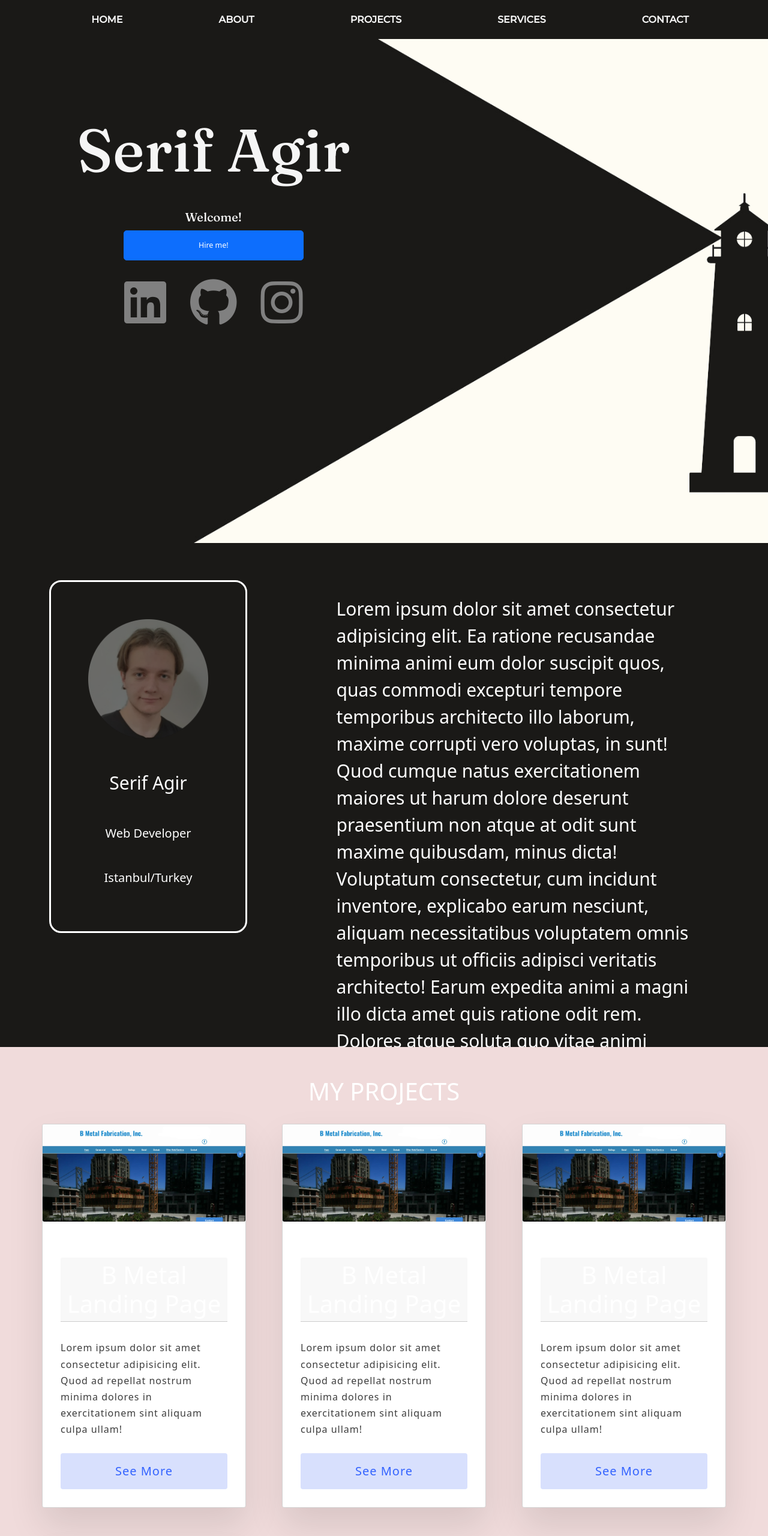
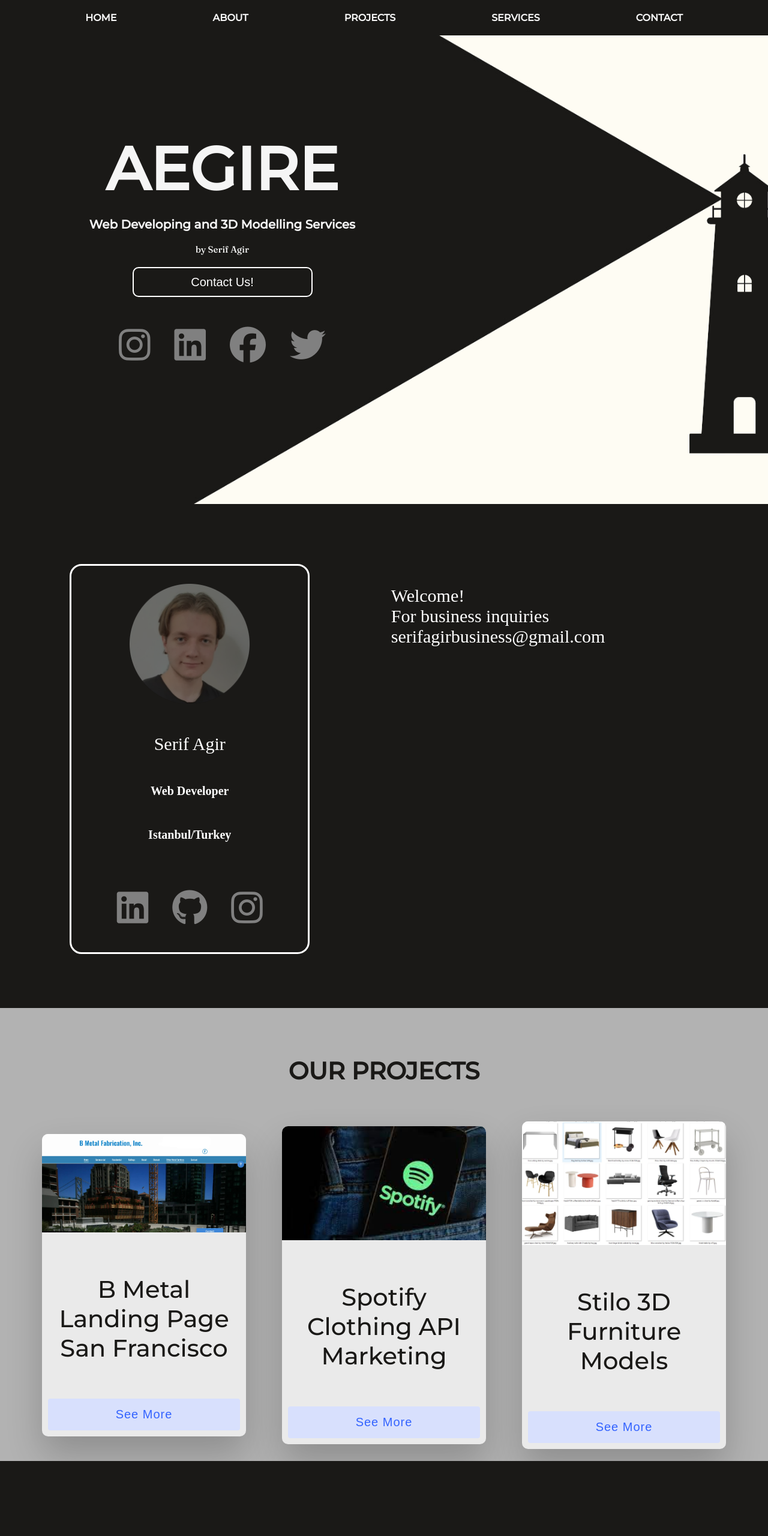
Before and after one commit to serifagir/personal-website, a website: page index.html in a window 1280 px wide. Shown: the top 2560 px of the page at 60% size. Drawn offline with nearby package versions, Linux system fonts and the light colour scheme.

Commit message:
first release

```diff
--- a/index.html
+++ b/index.html
@@ -6,7 +6,6 @@
     <meta name="viewport" content="width=device-width, initial-scale=1.0">
     <title>Welcome!</title>
     <link rel="stylesheet" href="styles/main-style.css">
-    <link href="https://cdn.jsdelivr.net/npm/bootstrap@5.3.0-alpha1/dist/css/bootstrap.min.css" rel="stylesheet" integrity="sha384-GLhlTQ8iRABdZLl6O3oVMWSktQOp6b7In1Zl3/Jr59b6EGGoI1aFkw7cmDA6j6gD" crossorigin="anonymous">
     <link rel="stylesheet" href="https://kit.fontawesome.com/551d6b1edf.css" crossorigin="anonymous">
     <link rel="preconnect" href="https://fonts.googleapis.com">
     <link rel="preconnect" href="https://fonts.gstatic.com" crossorigin>
@@ -17,25 +16,25 @@
 <body>
     <nav class="navbar-main">
         <ul>
-            <li><a href="#">HOME</a></li>
-            <li><a href="#">ABOUT</a></li>
-            <li><a href="#">PROJECTS</a></li>
-            <li><a href="#">SERVICES</a></li>
-            <li><a href="#">CONTACT</a></li>
+            <li><a href="#home">HOME</a></li>
+            <li><a href="#about">ABOUT</a></li>
+            <li><a href="#projects">PROJECTS</a></li>
+            <li><a href="#services">SERVICES</a></li>
+            <li><a href="#contact">CONTACT</a></li>
         </ul>
     </nav>
     <section id="home">
         <div class="main">
-            <h1 class="headings-h1">Serif Agir</h1>
-            <h2 class="headings-h2">Welcome!</h2>
-            <button class="btn btn-primary btn-lg">
-                Hire me!
-            </button>
+            <h1 class="headings-h1">AEGIRE</h1>
+            <h5>Web Developing and 3D Modelling Services</h5>
+            <p>by Serif Agir</p>
+            <button class="btn">Contact Us!</button>
             <div class="icon">
                 <ul>
-                    <li><a href="https://www.linkedin.com/in/serifagir/" target="_blank"><i class="fa-brands fa-linkedin fa-8x"></i></a></li>
-                    <li><a href="https://github.com/serifagir" target="_blank"><i class="fa-brands fa-github fa-8x"></i></a></li>
-                    <li><a href="https://www.instagram.com/serif_agir/" target="_blank"><i class="fa-brands fa-instagram fa-8x"></i></a></li>
+                    <li><a href="https://www.instagram.com/serif_agir/" target="_blank"><i class="fa-brands fa-instagram fa-6x"></i></a></li>
+                    <li><a href="https://www.linkedin.com/in/serifagir/" target="_blank"><i class="fa-brands fa-linkedin fa-6x"></i></a></li>
+                    <li><a href="" target="_blank"><i class="fa-brands fa-facebook fa-6x"></i></a></li>
+                    <li><a href="" target="_blank"><i class="fa-brands fa-twitter fa-6x"></i></a></li>
                 </ul>
             </div>
         </div>
@@ -51,22 +50,28 @@
                 <p>Serif Agir</p>
                 <h5>Web Developer</h5>
                 <h5>Istanbul/Turkey</h5>
-                <p></p>
+                <div class="icon">
+                    <ul>
+                        <li><a href="https://www.linkedin.com/in/serifagir/" target="_blank"><i class="fa-brands fa-linkedin fa-6x"></i></a></li>
+                        <li><a href="https://github.com/serifagir" target="_blank"><i class="fa-brands fa-github fa-6x"></i></a></li>
+                        <li><a href="https://www.instagram.com/serif_agir/" target="_blank"><i class="fa-brands fa-instagram fa-6x"></i></a></li>
+                    </ul>
+                </div>
             </div>
         </div>
         <div id="intro">
-            <p>Lorem ipsum dolor sit amet consectetur adipisicing elit. Ea ratione recusandae minima animi eum dolor suscipit quos, quas commodi excepturi tempore temporibus architecto illo laborum, maxime corrupti vero voluptas, in sunt! Quod cumque natus exercitationem maiores ut harum dolore deserunt praesentium non atque at odit sunt maxime quibusdam, minus dicta! Voluptatum consectetur, cum incidunt inventore, explicabo earum nesciunt, aliquam necessitatibus voluptatem omnis temporibus ut officiis adipisci veritatis architecto! Earum expedita animi a magni illo dicta amet quis ratione odit rem. Dolores atque soluta quo vitae animi mollitia? Libero delectus atque accusamus enim dolores aliquid distinctio sit illum maxime reprehenderit. Eos.</p>
+            <p>Welcome! <br> For business inquiries serifagirbusiness@gmail.com </p>
         </div>
     </section>
     <section id="projects">
-        <h1>MY PROJECTS</h1>
+        <h1>OUR PROJECTS</h1>
         <div class="grid">
             <div class="grid-item">
                 <div class="card">
                     <img class="card-img" src="/images/project1.jpg" alt="Project 1">
                     <div class="card-content">
-                        <h1 class="card-header">B Metal Landing Page</h1>
-                        <p class="card-text">Lorem ipsum dolor sit amet consectetur adipisicing elit. Quod ad repellat nostrum minima dolores in exercitationem sint aliquam culpa ullam!</p>
+                        <h1 class="card-header">B Metal Landing Page San Francisco</h1>
+                        <p class="card-text"></p>
                         <button class="card-btn">See More</button>
                     </div>
                 </div>
@@ -74,10 +79,10 @@
 
             <div class="grid-item">
                 <div class="card">
-                    <img class="card-img" src="/images/project1.jpg" alt="Project 1">
+                    <img class="card-img" src="/images/project2.jpg" alt="Project 1">
                     <div class="card-content">
-                        <h1 class="card-header">B Metal Landing Page</h1>
-                        <p class="card-text">Lorem ipsum dolor sit amet consectetur adipisicing elit. Quod ad repellat nostrum minima dolores in exercitationem sint aliquam culpa ullam!</p>
+                        <h1 class="card-header">Spotify Clothing API Marketing </h1>
+                        <p class="card-text"></p>
                         <button class="card-btn">See More</button>
                     </div>
                 </div>
@@ -85,26 +90,43 @@
 
             <div class="grid-item">
                 <div class="card">
-                    <img class="card-img" src="/images/project1.jpg" alt="Project 1">
+                    <img class="card-img" src="/images/project3.jpg" alt="Project 1">
                     <div class="card-content">
-                        <h1 class="card-header">B Metal Landing Page</h1>
-                        <p class="card-text">Lorem ipsum dolor sit amet consectetur adipisicing elit. Quod ad repellat nostrum minima dolores in exercitationem sint aliquam culpa ullam!</p>
+                        <h1 class="card-header">Stilo 3D Furniture Models</h1>
+                        <p class="card-text"></p>
                         <button class="card-btn">See More</button>
                     </div>
                 </div>
             </div>
 
-            <div class="grid-item">
-                <div class="card">
-                    <img class="card-img" src="/images/project1.jpg" alt="Project 1">
-                    <div class="card-content">
-                        <h1 class="card-header">B Metal Landing Page</h1>
-                        <p class="card-text">Lorem ipsum dolor sit amet consectetur adipisicing elit. Quod ad repellat nostrum minima dolores in exercitationem sint aliquam culpa ullam!</p>
-                        <button class="card-btn">See More</button>
+
+        </div>
+    </section>
+
+    <section id="services">
+        <h1>SERVICES</h1>
+        <div class="grid-services">
+            <div class="grid-services-item">
+                <div class="services-card">
+                    <div class="services-card-content">
+                        <h1 class="services-card-header">Web Development</h1>
+                        <p class="services-card-text"></p>
                     </div>
                 </div>
             </div>
+
+            <div class="grid-services-item">
+                <div class="services-card">
+                    <div class="services-card-content">
+                        <h1 class="services-card-header">3D Modeling</h1>
+                        <p class="services-card-text"></p>
+                    </div>
+                </div>
+            </div>
+
+
         </div>
     </section>
+
 </body>
 </html>
--- a/styles/main-style.css
+++ b/styles/main-style.css
@@ -27,7 +27,7 @@ body{
     justify-content: center;
     align-items: center;
     background-color: rgb(26,25,23);
-    position: sticky;
+    position: fixed;
     top:0;
     z-index:10;
     width:100%;
@@ -95,7 +95,7 @@ body{
     flex-direction: column;
     align-items: center;
     position:absolute;
-    top: 20%;
+    top: 25%;
     left: 10%;
 }
 
@@ -103,8 +103,25 @@ body{
     color:whitesmoke;
     font-size: 10rem;
     text-align: center;
-    margin: 30px 0px;
-    font-family: 'Fraunces', serif;
+    margin: 20px 0px;
+    font-family: 'Montserrat', sans-serif;
+    font-weight: 800;
+}
+.main p{
+    color:whitesmoke;
+    font-size: 1.5rem;
+    margin: 20px 0px;
+    text-align: center;
+    font-family: 'Fraunces', sans-serif;
+    font-weight: 800;
+}
+
+.main h5{
+    color:whitesmoke;
+    font-size: 2rem;
+    text-align: center;
+    margin: 0px;
+    font-family: 'Montserrat', sans-serif;
     font-weight: 800;
 }
 
@@ -118,15 +135,15 @@ body{
 }
 
 .btn{
-    padding: 30px 70px;
     background-color: transparent;
-    border: 1px solid white;
+    border: 2px solid white;
+    border-radius: 10px;
     color: white;
     outline: none;
     transition: .6s ease;
     width:30rem;
     height:5rem;
-    font-size: 1em;
+    font-size: 2rem;
 }
 
 .btn:hover{
@@ -150,6 +167,12 @@ body{
     width:5rem;
 }
 
+.icon ul li a i:hover{
+    color:white;
+    transition: all .4s ease;
+}
+
+
 .icon ul li a i{
     color: gray;
 }
@@ -157,7 +180,6 @@ body{
 .gif{
     position:relative;
     display:block;
-
     width:200px;
     height:100px;
 }
@@ -168,7 +190,7 @@ body{
     display: flex;
     flex-direction: row;
     box-sizing: border-box;
-    justify-content: cennter;
+    justify-content: center;
     padding-left: 20px;
     padding-right: 20px;
     background-color: rgb(26,25,23);
@@ -201,17 +223,24 @@ body{
 #pic{
     display:flex;
     flex-direction: column;
-    margin: 5%;
-    padding: 5%;
-    height: 70%;
+    position: relative;
+    top:50px;
+    height: 650px;
+    width: 400px;
+    margin-top:50px;
     border: 3px solid white;
     border-radius: 20px;
+
 }
 
 #pic img{
+    position: relative;
     width: 200px;
     height: 200px;
     opacity: 0.4;
+    margin-left:auto;
+    margin-right:auto;
+    margin-top:30px;
 }
 
 #intro{
@@ -229,7 +258,13 @@ body{
 
 #intro p{
     text-align: left;
-    margin:10%;
+    margin:20%;
+}
+
+.icon{
+    display: flex;
+    margin:20px;
+    justify-content: center;
 }
 
 /*Projects Section*/
@@ -239,16 +274,16 @@ body{
     box-sizing: border-box;
     justify-content: center;
     padding: 20px;
-    margin-bottom: 50px;
     width: 100%;
-    background-color: #F0DBDB;
+    background-color: #B2B2B2;
 }
 
 #projects h1{
-    color:white;
+    color:rgb(26,25,23);;
+    font-family: 'Montserrat', sans-serif;
     font-size: 4rem;
     text-align: center;
-    margin: 30px 0px;
+    margin: 60px 0px;
 }
 
 /*Projects Section ---> Grid Section*/
@@ -264,11 +299,13 @@ body{
 }
 
 .grid-item{
+    background-color: #EAEAEA;
     border-radius: 0.4rem;
     overflow: hidden;
-    box-shadow: 0 3rem 6rem rgba(0, 0, 0, 0.1);
+    box-shadow: 0 3rem 6rem rgba(0, 0, 0, 0.2);
     cursor: pointer;
     transition: 0.2s;
+    border-radius: 10px;
 }
 
 .grid-item:hover{
@@ -284,14 +321,14 @@ body{
 }
 
 .card-content{
-    padding: 3rem;
+    padding: 1rem;
 }
 
 .card-header{
-    font-size: 3rem;
+    font-size: 1rem;
     font-weight: 500;
-    color: #0d0d0d;
-    margin-bottom: 1.5rem;
+    color: rgb(26,25,23);
+    margin: 0px;
 }
 
 .card-text{
@@ -322,6 +359,93 @@ body{
     background-color: #c2cffc;
 }
 
+/*Services Section*/
+#services{
+    display: flex;
+    flex-direction: column;
+    box-sizing: border-box;
+    justify-content: center;
+    background-color: rgb(26,25,23);
+    width:100%;
+    height: 840px;
+}
+
+#services h1{
+    color:whitesmoke;
+    font-family: 'Montserrat', sans-serif;
+    font-size: 4rem;
+    text-align: center;
+    margin: 30px 0px;
+}
+
+/*Services Section -->Card Grid*/
+
+.services-grid{
+    display: grid;
+    width: 114em;
+    grid-gap: 6rem;
+    grid-template-rows: repeat(auto-fit, minmax(30rem, 1fr));
+    align-items: center;
+    margin-left:auto;
+    margin-right: auto;
+}
+
+.services-grid-item{
+    background-color: #EAEAEA;
+    border-radius: 0.4rem;
+    overflow: hidden;
+    box-shadow: 0 3rem 6rem rgba(0, 0, 0, 0.2);
+    cursor: pointer;
+    transition: 0.2s;
+    border-radius: 10px;
+}
+
+.services-grid-item:hover{
+    transform: translateY(-0.5%);
+    box-shadow: 0 4rem 8rem rgba(0, 0, 0, 0.5);
+}
+
+.services-card-img{
+    display: block;
+    width: 100%;
+    height: 100%;
+    object-fit: cover;
+}
+
+.services-card-content{
+    padding: 1rem;
+}
+
+.services-card-header{
+    font-size: 1rem;
+    font-weight: 500;
+    color: rgb(26,25,23);;
+}
+
+.services-card-text{
+    font-size: 1.6rem;
+    letter-spacing: 0.1rem;
+    line-height: 1.7;
+    color: #3d3d3d;
+    margin-bottom: 2.5rem;
+}
+
+
+/*Contact Section*/
+#contact{
+    display: flex;
+    flex-direction: row;
+    box-sizing: border-box;
+    justify-content: center;
+    padding-left: 20px;
+    padding-right: 20px;
+    background-color: #EEEEEE;
+    width:100%;
+    height: 840px;
+}
+
+
+
 @media screen and(max-width: 60em){
     body{
         padding: 3rem;
```
Also changed, not shown: images/project2.jpg (added), images/project3.jpg (added).
